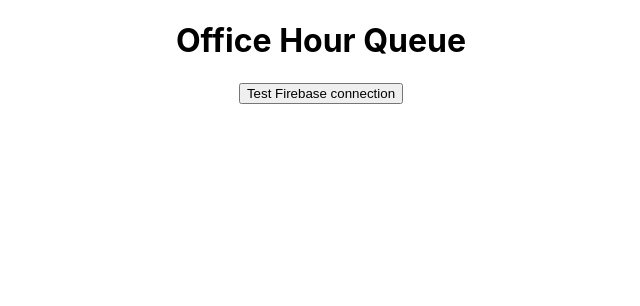
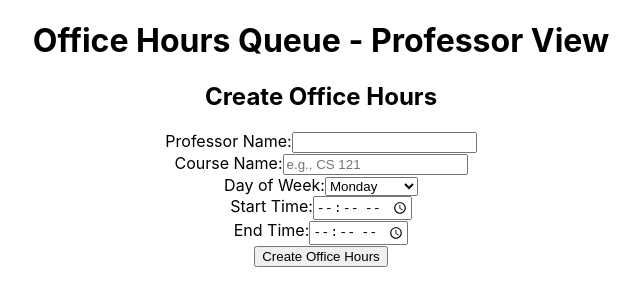
Before and after one commit to Mickeyaj/office-hours-queue, a React (Create React App) app: page / in a window 1280 px wide. Shown: the top 306 px of the page, without its empty margins (319-959 px from the left). Built offline with nearby package versions, Linux system fonts and the light colour scheme.

Commit message:
Implemented creating office hours via professor side

```diff
--- a/src/App.js
+++ b/src/App.js
@@ -1,26 +1,11 @@
 import './App.css';
-import { db } from './firebase';
-import { collection, addDoc } from 'firebase/firestore';
+import CreateOfficeHours from './components/CreateOfficeHours';
 
 function App() {
-  const testFirebase = async () => {
-    try {
-      const docRef = await addDoc(collection(db, "test"), {
-        message: "Hello Firebase!",
-        timestamp: new Date()
-      });
-      console.log('Document written with ID:', docRef.id);
-      alert("Firebase connection works! Check your console");
-    } catch (error) {
-      console.error("Error adding document:", error);
-      alert("Firebase connection failed. Check console for errors");
-    }
-  };
-
   return (
     <div className="App">
-      <h1>Office Hour Queue</h1>
-      <button onClick={testFirebase}>Test Firebase connection</button>
+      <h1>Office Hours Queue - Professor View</h1>
+      <CreateOfficeHours />
     </div>
   );
 }
--- a/src/components/CreateOfficeHours.js
+++ b/src/components/CreateOfficeHours.js
@@ -0,0 +1,65 @@
+import React, { useState } from 'react';
+
+function CreateOfficeHours() {
+    const [professorName, setProfessorName] = useState('');
+    const [courseName, setCourseName] = useState('');
+    const [dayOfWeek, setDayOfWeek] = useState('Monday');
+    const [startTime, setStartTime] = useState('');
+    const [endTime, setEndTime] = useState('');
+
+    const handleSubmit = (e) => {
+        e.preventDefault();
+
+        console.log({
+            professorName,
+            courseName,
+            dayOfWeek,
+            startTime,
+            endTime
+        });
+
+        setProfessorName('');
+        setCourseName('');
+        setDayOfWeek('Monday');
+        setStartTime('');
+        setEndTime('');
+    };
+
+    return (
+        <div>
+            <h2>Create Office Hours</h2>
+            <form onSubmit={handleSubmit}>
+                <div>
+                    <label>Professor Name:</label>
+                    <input type="text" value={professorName} onChange={(e) => setProfessorName(e.target.value)} required />
+                </div>
+                <div>
+                    <label>Course Name:</label>
+                    <input type="text" value={courseName} onChange={(e) => setCourseName(e.target.value)} placeholder="e.g., CS 121" required />
+                </div>
+                <div>
+                    <label>Day of Week:</label>
+                    <select value={dayOfWeek} onChange={(e) => setDayOfWeek(e.target.value)}>
+                        <option value="Monday">Monday</option>
+                        <option value="Tuesday">Tuesday</option>
+                        <option value="Wednesday">Wednesday</option>
+                        <option value="Thursday">Thursday</option>
+                        <option value="Friday">Friday</option>
+                    </select>
+                </div>
+                <div>
+                    <label>Start Time:</label>
+                    <input type="time" value={startTime} onChange={(e) => setStartTime(e.target.value)} required />
+                </div>
+                <div>
+                    <label>End Time:</label>
+                    <input type="time" value={endTime} onChange={(e) => setEndTime(e.target.value)} required />
+                </div>
+
+                <button type="submit">Create Office Hours</button>
+            </form>
+        </div>
+    );
+}
+
+export default CreateOfficeHours;
```
